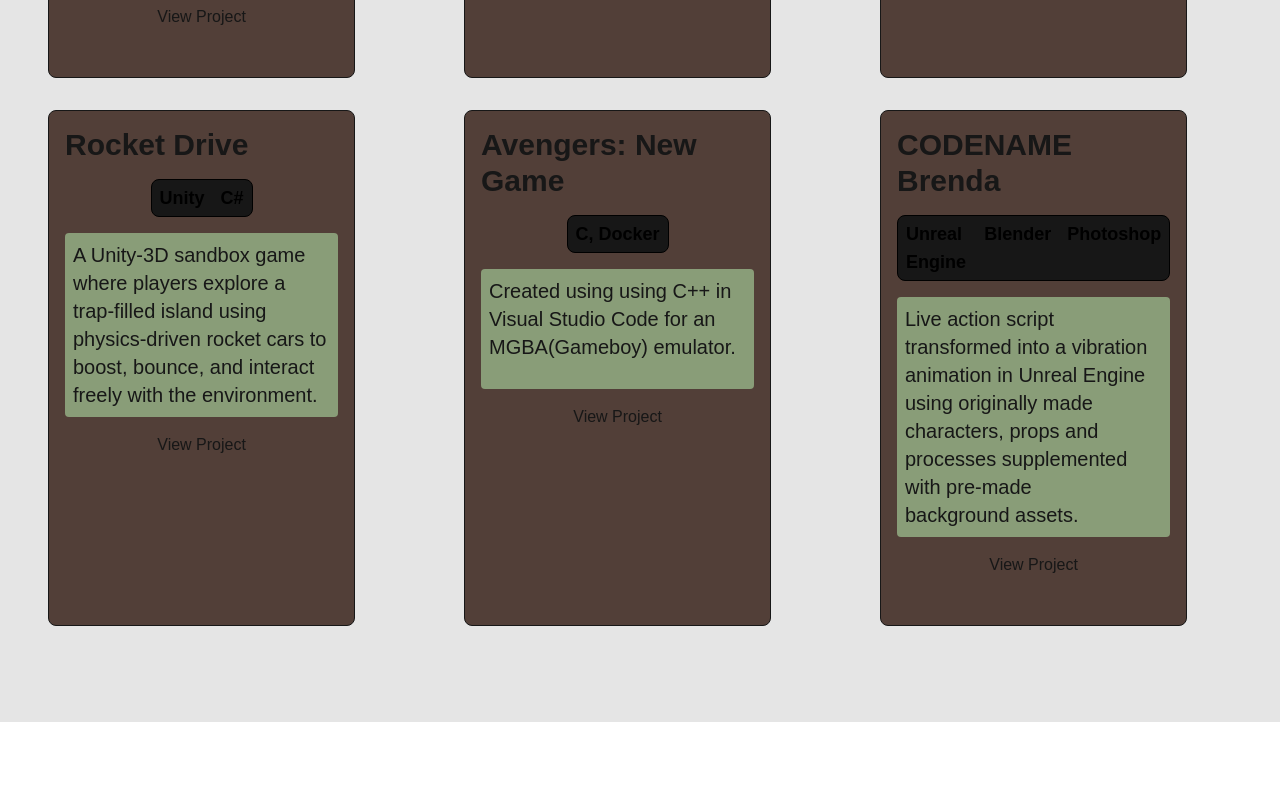
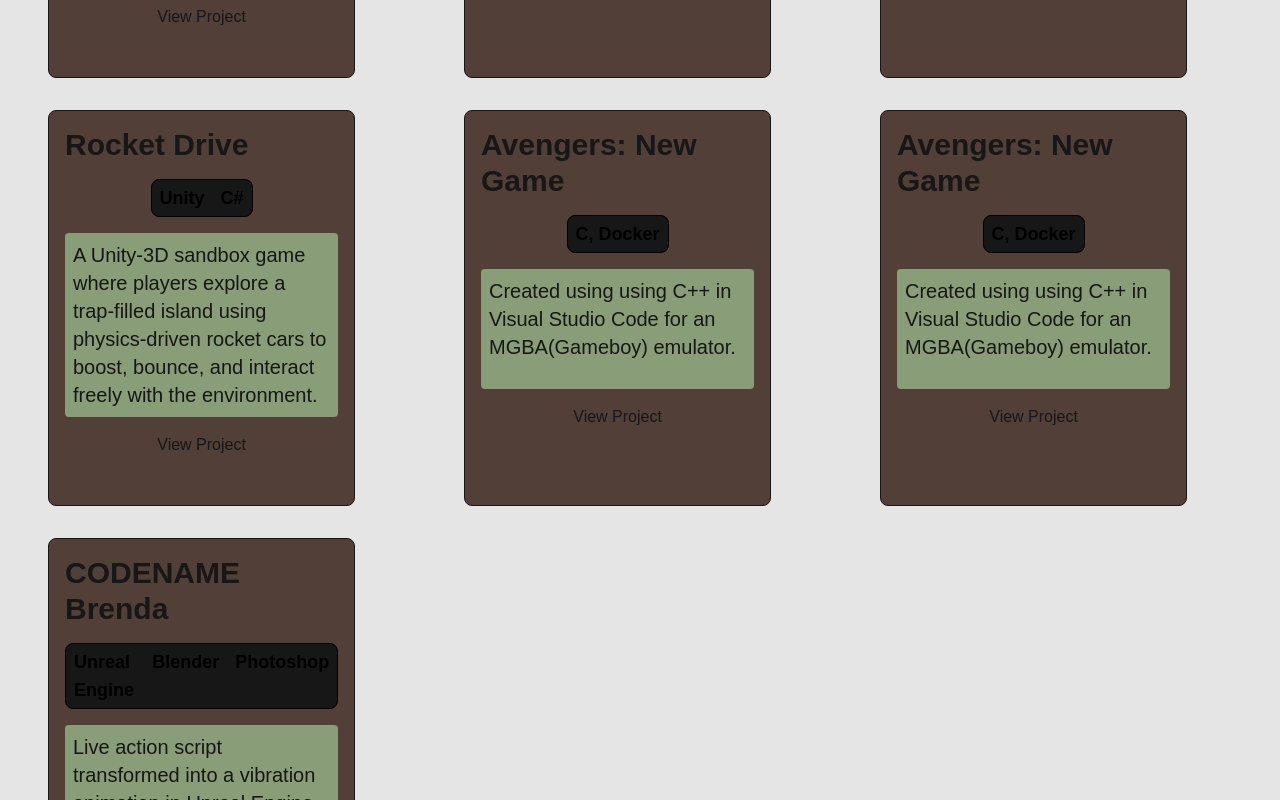
Before and after one commit to KeemL/modern_portfolio, a Next.js app: page / in a window 1280 px wide. Shown: the part 2560-3360 px from the top of the page. Before the commit the page ends 3282 px from the top, so only its background shows below. Built offline with nearby package versions, Linux system fonts and the light colour scheme.

Commit message:
temporarily remove dynamic project routingfolder

```diff
--- a/src/app/projects/[id]/page.tsx
+++ /dev/null
@@ -1,8 +0,0 @@
-type ProjectPageProps = {
-  params: {
-    id: string;
-  };
-};
-export default function Page({ params }: ProjectPageProps) {
-  return <div>My slug is: {params.id}</div>;
-}
--- a/src/app/projects/projectData.ts
+++ b/src/app/projects/projectData.ts
@@ -75,6 +75,14 @@
   },
   {
     id: "proj7",
+    title: "Avengers: New Game",
+    description:
+      "Created using using C++ in Visual Studio Code for an MGBA(Gameboy) emulator.",
+    category: "Game Dev",
+    stack: ["C, Docker"],
+  },
+  {
+    id: "proj8",
     title: "CODENAME Brenda",
     description:
       "Live action script transformed into a vibration animation in Unreal Engine using originally made characters, props and processes supplemented with pre-made background assets.",
```
